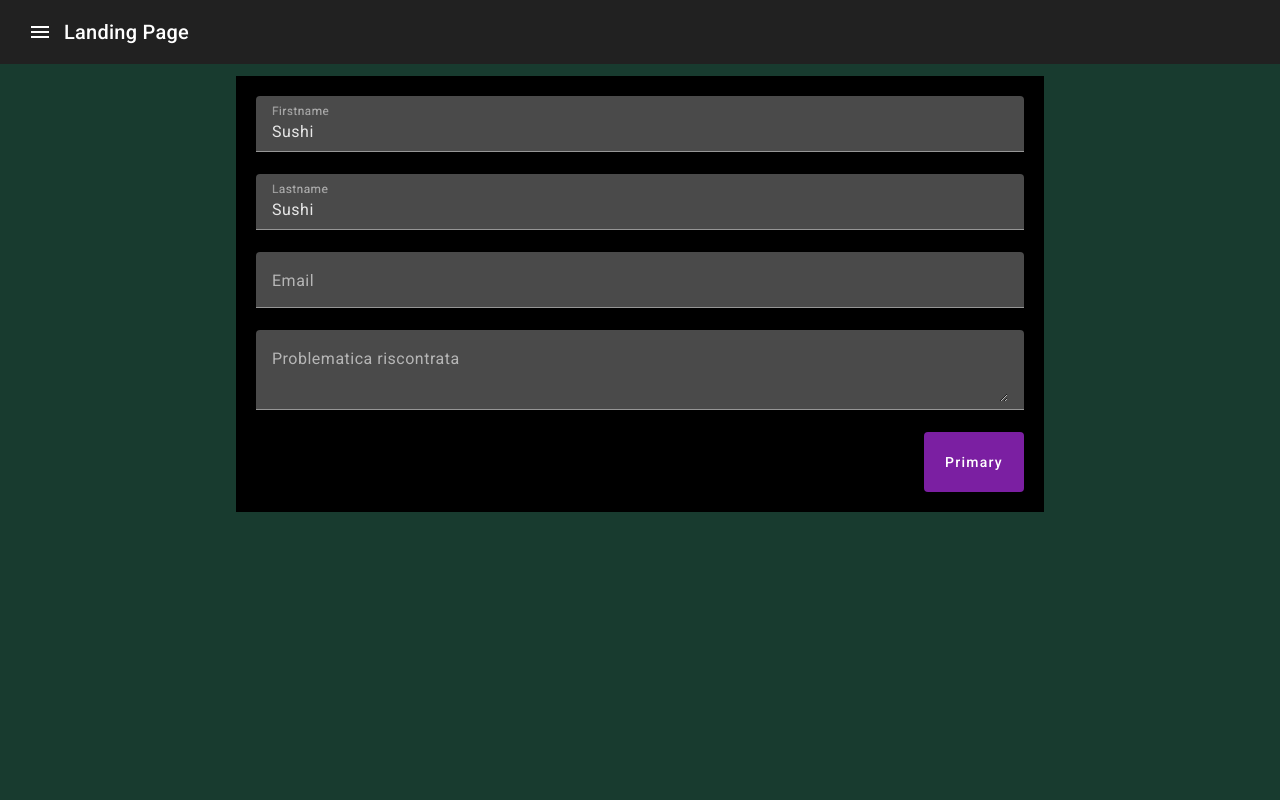
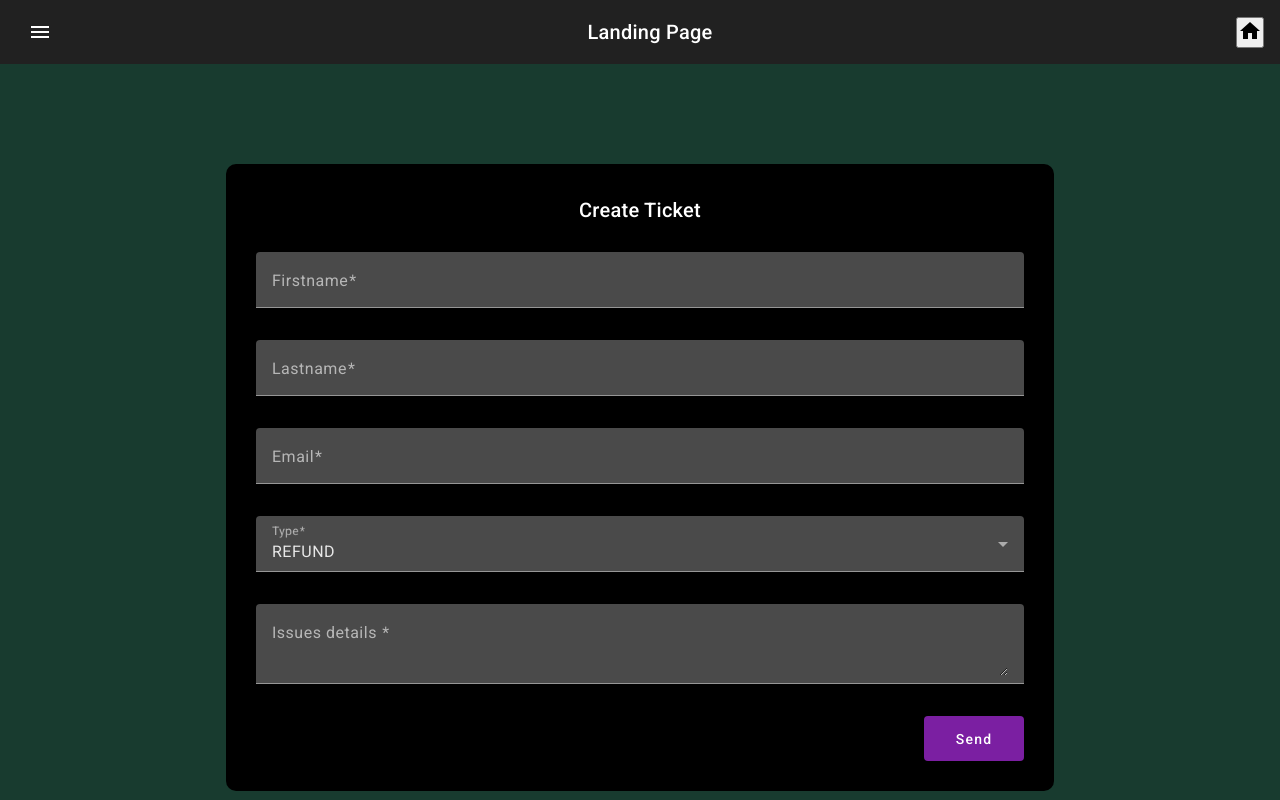
Before and after one commit to Davidee99/Service-Platform, an Angular app in the folder Frontend/service-platform/: page / in a window 1280 px wide. Built offline with nearby package versions, Linux system fonts and the light colour scheme.

Commit message:
navbar+log fatto bene

```diff
--- a/Frontend/service-platform/src/app/app.component.css
+++ b/Frontend/service-platform/src/app/app.component.css
@@ -1,6 +1,17 @@
 
 * {
+
     box-sizing: border-box;
     margin: 0;
     padding: 0;
 }
+
+
+.navbar{
+display: flex;
+flex-direction: row;
+justify-content: space-between;
+}
+.navbar-button{
+  justify-self: flex-end;
+}
--- a/Frontend/service-platform/src/app/app.component.html
+++ b/Frontend/service-platform/src/app/app.component.html
@@ -1,2 +1,10 @@
+<mat-toolbar class="navbar">
+    <button mat-icon-button class="example-icon" aria-label="Example icon-button with menu icon">
+        <mat-icon>menu</mat-icon>
+      </button>
+  <span> Landing Page </span>
 
+ <button class="navbar-button"> <mat-icon aria-hidden="false" aria-label="Example home icon" fontIcon="home"></mat-icon></button>
+
+</mat-toolbar>
 <router-outlet></router-outlet>
--- a/Frontend/service-platform/src/app/components/landing-page/landing-page.component.css
+++ b/Frontend/service-platform/src/app/components/landing-page/landing-page.component.css
@@ -1,27 +1,35 @@
-.example-form {
+.landing-page-form{
     min-width: 150px;
     width: 60%;
     background-color: rgb(0, 0, 0);
     margin: auto;
-    padding: 20px;
+    padding: 30px;
     display: flex;
     flex-direction: column;
+    border-radius: 10px  ;
+    margin-top: 100px;
+    gap: 10px;
 
   }
 
-  .example-full-width {
+  .landing-page-form-field {
     width: 100%;
   }
 
-  .buttonform {
+  .landing-page-form-button{
 
     align-self: flex-end;
 
   }
-
-  .bottone{
+  .landing-page-form-button>button{
 
     width: 100px;
-    height: 60px;
+    height: 45px;
 
   }
+
+
+  .title-form{
+color: white;
+text-align: center;
+  }
--- a/Frontend/service-platform/src/app/components/landing-page/landing-page.component.html
+++ b/Frontend/service-platform/src/app/components/landing-page/landing-page.component.html
@@ -1,40 +1,43 @@
-
-<p>
-
-    <mat-toolbar>
-        <button mat-icon-button class="example-icon" aria-label="Example icon-button with menu icon">
-            <mat-icon>menu</mat-icon>
-          </button>
-      <span> Landing Page </span>
-    </mat-toolbar>
-  </p>
 
 
 
-<form class="example-form">
-    <mat-form-field class="example-full-width">
+
+<form class="landing-page-form">
+  <div class="title-form">
+    <h2>Create Ticket</h2>
+  </div>
+    <mat-form-field class="landing-page-form-field">
       <mat-label>Firstname</mat-label>
-      <input matInput placeholder="Ex. Pizza" value="Sushi">
+      <input matInput placeholder="Firstname"   required>
     </mat-form-field>
 
-    <mat-form-field class="example-full-width">
+    <mat-form-field class="landing-page-form-field">
         <mat-label>Lastname</mat-label>
-        <input matInput placeholder="Ex. Pizza" value="Sushi">
+        <input matInput placeholder="Lastname"  required>
       </mat-form-field>
 
-      <mat-form-field class="example-full-width">
+      <mat-form-field class="landing-page-form-field">
         <mat-label>Email</mat-label>
-        <input matInput placeholder="Ex. Pizza" value="">
+        <input matInput placeholder="Email"  required >
       </mat-form-field>
 
+      <mat-form-field>
+        <mat-label>Type</mat-label>
+        <select matNativeControl required>
+          <option value="REFUND">REFUND</option>
+          <option value="PRODUCT">PRODUCT</option>
+        </select>
+      </mat-form-field>
 
-    <mat-form-field class="example-full-width">
-      <mat-label>Problematica riscontrata</mat-label>
-      <textarea matInput placeholder="Ex. It makes me feel..."></textarea>
+    <mat-form-field class="landing-page-form-field">
+      <mat-label>Issues details </mat-label>
+      <textarea matInput placeholder="Issues detail"  required></textarea>
     </mat-form-field>
 
-    <div class="buttonform">
-        <button mat-raised-button color="primary"  class="bottone" >Primary</button>
+
+
+    <div class="landing-page-form-button">
+        <button mat-raised-button color="primary"  >Send</button>
     </div>
 
 
```
